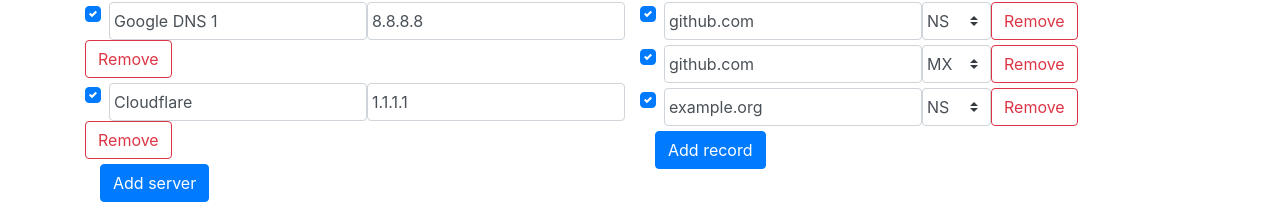
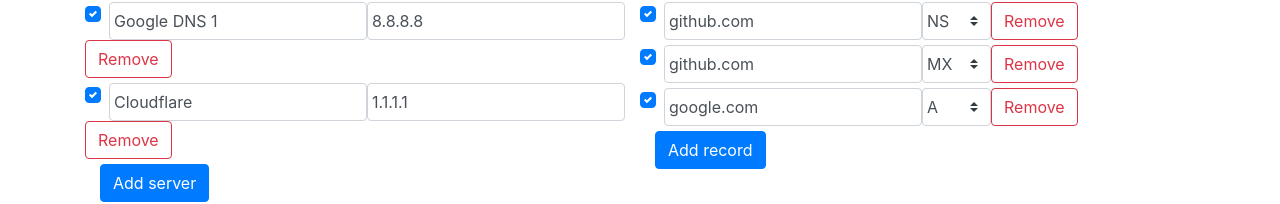
Before and after one commit to jeliasson/dns-propagation-checker, a Nuxt app: page / in a window 1280 px wide. Shown: the part 323-527 px from the top of the page. Built offline with nearby package versions, Linux system fonts and the light colour scheme.

Commit message:
Using google.com A instead to have more no-diff as example

```diff
--- a/pages/index.vue
+++ b/pages/index.vue
@@ -182,8 +182,8 @@ export default {
                 },
                 {
                     enabled: true,
-                    fqdn: 'example.org',
-                    type: 'NS',
+                    fqdn: 'google.com',
+                    type: 'A',
                 },
             ],
             recordTypes: [
```
